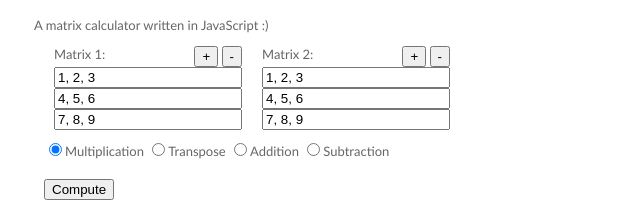
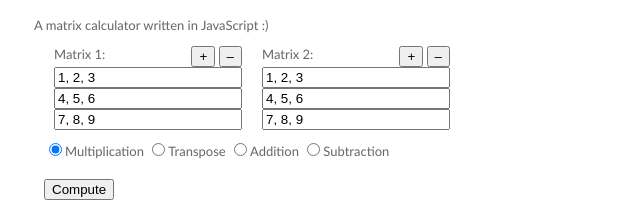
Before and after one commit to liuxiaoer/baopham, a plain HTML site: page index.html in a window 1280 px wide. Shown: the part 382-605 px from the top of the page, 150-790 px from the left. Drawn offline with Linux system fonts and the light colour scheme.

Commit message:
Fix minus sign

```diff
--- a/index.html
+++ b/index.html
@@ -71,7 +71,7 @@
                             Matrix 1:
 							<div class="buttons">
 								<input class="add" type="button" value="+"/>
-								<input class="remove" type="button" value="-"/>
+								<input class="remove" type="button" value="&#8211;"/>
 							</div>
 						</div>
 						<div class="matrixA inputMatrix">
@@ -91,7 +91,7 @@
                             Matrix 2:
 							<div class="buttons">
 								<input class="add" type="button" value="+"/>
-								<input class="remove" type="button" value="-"/>
+								<input class="remove" type="button" value="&#8211;"/>
 							</div>
 						</div>
 						<div class="matrixB inputMatrix">
```
